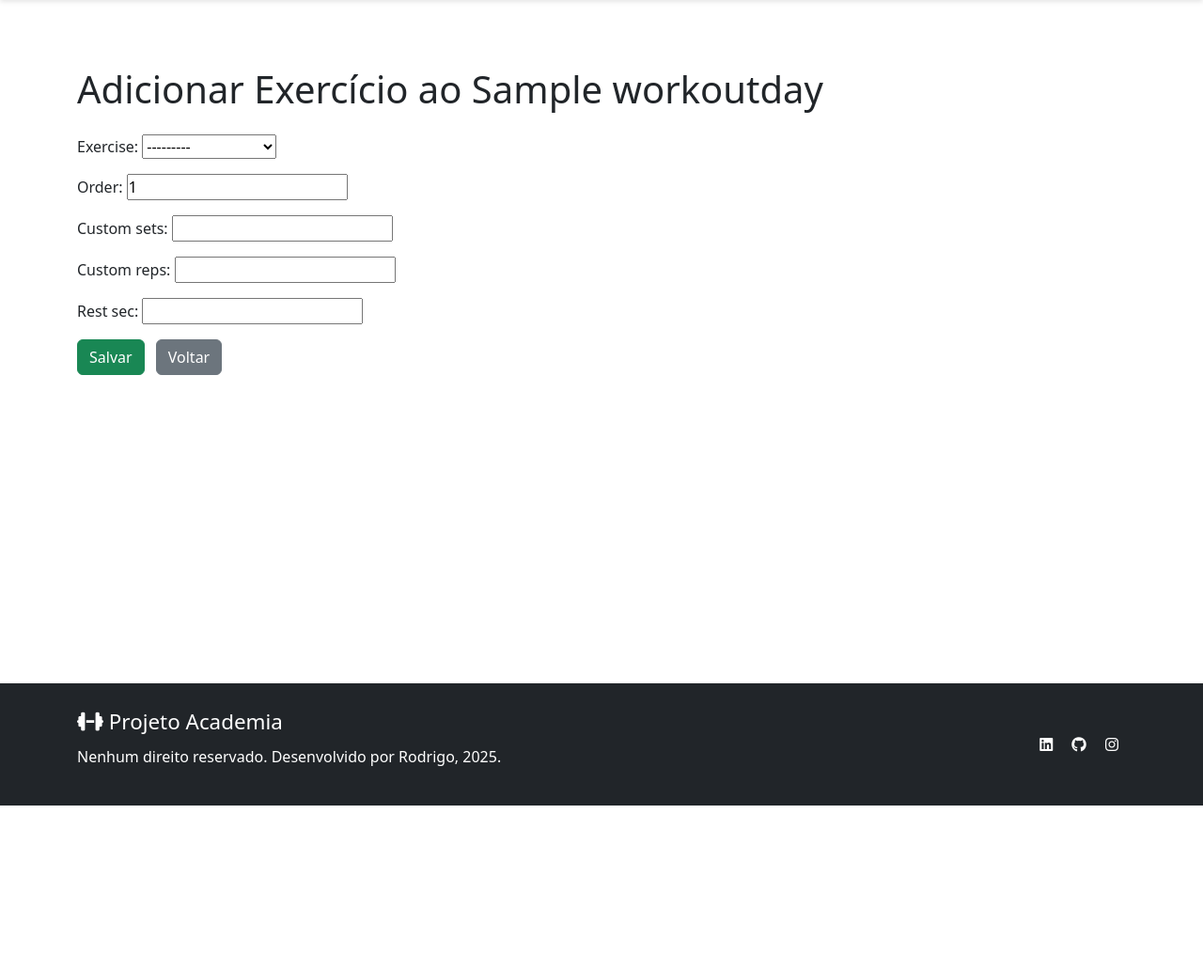
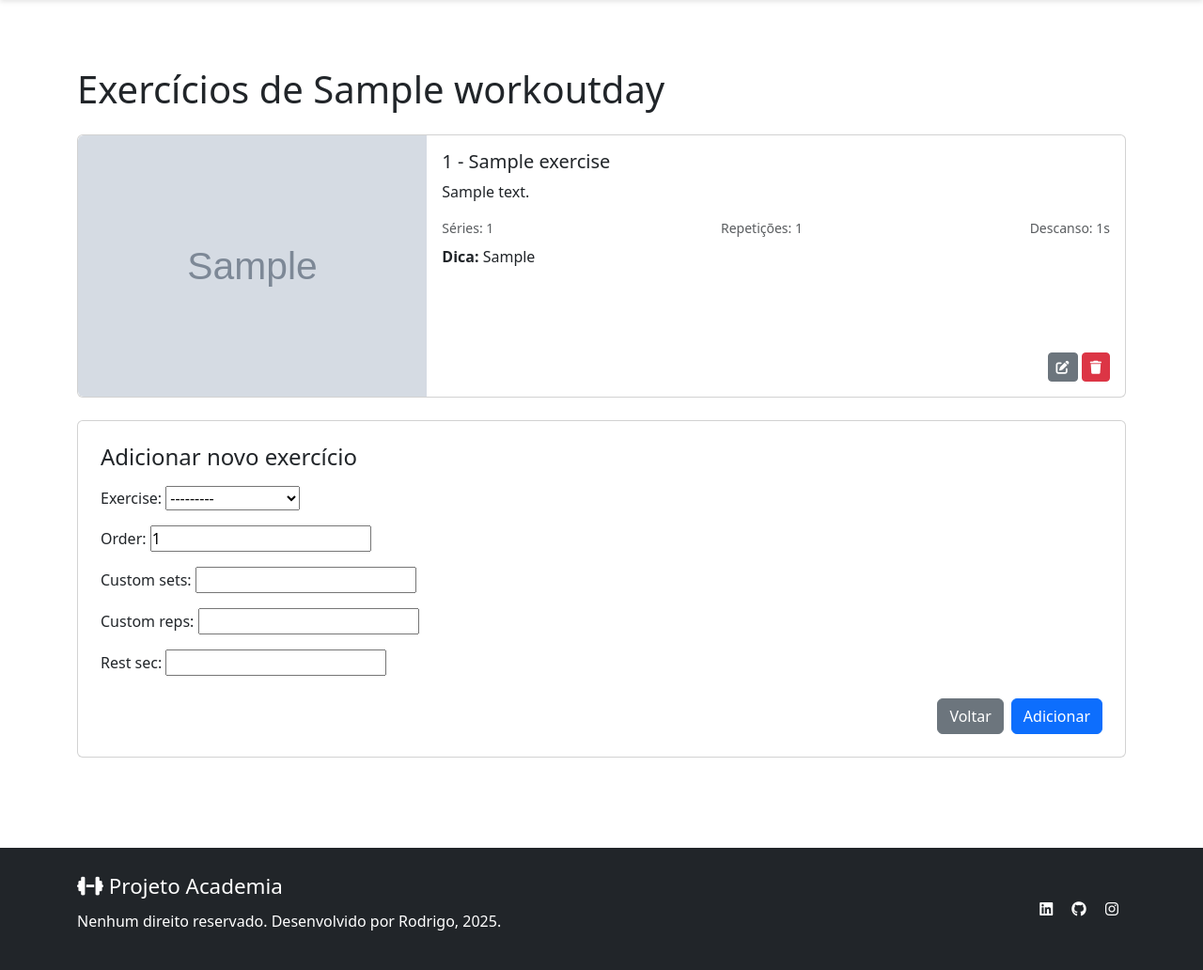
Before and after one commit to Rodrigo635/projeto-academia, a Django app: page /treinos/1/dias/1/exercicios/novo/ in a window 1280 px wide. Shown: the part 73-1105 px from the top of the page at 94% size. Before the commit the page ends 930 px from the top, so only its background shows below. Run offline with Django 5.2, Linux system fonts and the light colour scheme; a user stored in the database is signed in; tables that the repository leaves empty hold one stand-in row (values such as "Sample post"); grey boxes marked "Sample" are stand-in pictures.

Commit message:
Funcionalidades de gerenciamento de treino

```diff
--- a/app_academia/templates/cadastrar_exercicio.html
+++ b/app_academia/templates/cadastrar_exercicio.html
@@ -6,8 +6,10 @@
         <form method="post" enctype="multipart/form-data" class="card p-4">
             {% csrf_token %}
             {{ form.as_p }}
-            <button type="submit" class="btn btn-success mt-3">Salvar</button>
-            <a href="{% url 'exercicios' %}" class="btn btn-secondary mt-3 ms-2">Cancelar</a>
+            <div class="mt-4 d-flex justify-content-end gap-2">
+                <a href="{% url 'exercicios' %}" class="btn btn-secondary mt-3">Cancelar</a>
+                <button type="submit" class="btn btn-primary mt-3">Criar exercício</button>
+            </div>
         </form>
     </div>
 </section>
--- a/app_academia/templates/cadastrar_exercicio_no_dia.html
+++ b/app_academia/templates/cadastrar_exercicio_no_dia.html
@@ -1,13 +1,75 @@
 {% extends 'index2.html' %}
 {% block content %}
 <section class="min-vh-100 py-5">
-    <div class="container my-lg-5">
-        <h1 class="pt-5 pb-3">Adicionar Exercício ao {{ dia.name }}</h1>
-        <form method="post">{% csrf_token %}
-            {{ form.as_p }}
-            <button type="submit" class="btn btn-success">Salvar</button>
-            <a href="{% url 'listar_dias' plano_id %}" class="btn btn-secondary ms-2">Voltar</a>
-        </form>
+  <div class="container my-lg-5">
+
+    <h1 class="pt-5 pb-3">Exercícios de {{ dia.name }}</h1>
+
+    {# === Lista de exercícios existentes como cards === #}
+    {% if existing %}
+      {% for wd in existing %}
+      <div class="card mb-3 position-relative">
+        <div class="row g-0">
+          <div class="col-md-4">
+            <img src="{{ wd.exercise.photo.url }}" class="img-fluid rounded-start" alt="{{ wd.exercise.name }}">
+          </div>
+          <div class="col-md-8">
+            <div class="card-body">
+              <h5 class="card-title">
+                {{ wd.order }} - {{ wd.exercise.name }}
+              </h5>
+              <p class="card-text">{{ wd.exercise.description }}</p>
+              <div class="d-flex justify-content-between">
+                <small class="text-muted">Séries: {{ wd.custom_sets|default:wd.exercise.sets }}</small>
+                <small class="text-muted">Repetições: {{ wd.custom_reps|default:wd.exercise.reps }}</small>
+                <small class="text-muted">Descanso: {{ wd.rest_sec|default:wd.exercise.rest_sec }}s</small>
+              </div>
+              {% if wd.exercise.tip %}
+              <p class="mt-2"><strong>Dica:</strong> {{ wd.exercise.tip }}</p>
+              {% endif %}
+            </div>
+          </div>
+        </div>
+        {# Botões Editar / Remover no canto inferior direito do card #}
+        <div class="position-absolute" style="bottom: 1rem; right: 1rem;">
+          <div class="gap-2">
+            <a href="{% url 'editar_exercicio_no_dia' plano_id dia.id wd.id %}"
+               class="btn btn-sm btn-secondary text-white">
+              <i class="fa-solid fa-pen-to-square"></i>
+            </a>
+            <form method="post"
+                  action="{% url 'remover_exercicio_no_dia' plano_id dia.id wd.id %}"
+                  style="display:inline;">
+              {% csrf_token %}
+              <button type="submit" class="btn btn-sm btn-danger"
+                      onclick="return confirm('Remover este exercício?');">
+                <i class="fa-solid fa-trash"></i>
+              </button>
+            </form>
+          </div>
+        </div>
+      </div>
+      {% endfor %}
+    {% else %}
+      <p class="text-muted">Nenhum exercício adicionado ainda.</p>
+    {% endif %}
+
+    {# === Formulário de adição === #}
+    <div class="card p-4 mt-4 overflow-hidden">
+      <h4 class="mb-3">Adicionar novo exercício</h4>
+      <form method="post">{% csrf_token %}
+        {{ form.as_p }}
+        <div class="mt-4 d-flex justify-content-end gap-2">
+          <a href="{% url 'listar_dias' plano_id %}" class="btn btn-secondary">
+            Voltar
+          </a>
+          <button type="submit" class="btn btn-primary">
+            Adicionar
+          </button>
+        </div>
+      </form>
     </div>
+
+  </div>
 </section>
 {% endblock %}
--- a/app_academia/templates/editar_plano.html
+++ b/app_academia/templates/editar_plano.html
@@ -23,8 +23,10 @@
                 <option value="advanced" {% if plano.difficulty == 'advanced' %}selected{% endif %}>Avançado</option>
             </select>
         </div>
-        <button type="submit" class="btn btn-primary">Salvar Alterações</button>
-        <a href="{% url 'treinos' %}" class="btn btn-secondary ms-2">Cancelar</a>
+        <div class="mt-4 d-flex justify-content-end gap-2">
+            <a href="{% url 'treinos' %}" class="btn btn-secondary">Cancelar</a>
+            <button type="submit" class="btn btn-primary">Salvar Alterações</button>
+        </div>
     </form>
 </div>
 </section>
--- a/app_academia/templates/inicio.html
+++ b/app_academia/templates/inicio.html
@@ -7,11 +7,11 @@
         <h1>Treino de hoje</h1>
       </div>
       <div class="col-4 d-flex justify-content-end gap-2">
-        <a href="{% url 'inicio' %}?seq={{ seq|add:'-1' }}" class="btn btn-outline-secondary"><i
+        <a href="{% url 'inicio' %}?seq={{ seq|add:'-1' }}" class="btn btn-primary"><i
             class="fa-solid fa-arrow-left"></i>
           <p class="d-none d-lg-inline"> Voltar</p>
         </a>
-        <a href="{% url 'inicio' %}?seq={{ seq|add:'1' }}" class="btn btn-outline-secondary">
+        <a href="{% url 'inicio' %}?seq={{ seq|add:'1' }}" class="btn btn-primary">
           <p class="d-none d-lg-inline">Avançar </p><i class="fa-solid fa-arrow-right"></i>
         </a>
       </div>
--- a/app_academia/templates/novo_dia.html
+++ b/app_academia/templates/novo_dia.html
@@ -5,8 +5,10 @@
     <h1 class="pt-5 pb-3">Novo Dia de Treino</h1>
     <form method="post">{% csrf_token %}
       {{ form.as_p }}
-      <button type="submit" class="btn btn-success">Salvar</button>
-      <a href="{% url 'treinos' %}" class="btn btn-secondary ms-2">Voltar</a>
+      <div class="mt-4 d-flex justify-content-end gap-2">
+        <a href="{% url 'treinos' %}" class="btn btn-secondary">Voltar</a>
+        <button type="submit" class="btn btn-primary">Criar novo dia</button>
+      </div>
     </form>
   </div>
 </section>
--- a/app_academia/templates/novo_plano.html
+++ b/app_academia/templates/novo_plano.html
@@ -24,7 +24,10 @@
                     <option value="advanced">Avançado</option>
                 </select>
             </div>
-            <button type="submit" class="btn btn-primary">Criar treino</button>
+            <div class="mt-4 d-flex justify-content-end gap-2">
+                <a href="{% url 'treinos' %}" class="btn btn-secondary">Cancelar</a>
+                <button type="submit" class="btn btn-primary">Criar treino</button>
+            </div>
         </form>
     </div>
 </section>
--- a/app_academia/urls.py
+++ b/app_academia/urls.py
@@ -16,18 +16,24 @@
     path('treinos/novo/', novo_plano, name='novo_plano'),
     path('treinos/<int:plano_id>/editar/', editar_plano, name='editar_plano'),
     path('treinos/<int:plano_id>/ativar/', ativar_plano, name='ativar_plano'),
-    path(
-    'treinos/<int:plano_id>/dias/<int:dia_id>/exercicios/novo/',
-    cadastrar_exercicio_no_dia,
-    name='cadastrar_exercicio_no_dia'
-),
+    path('treinos/<int:plano_id>/dias/<int:dia_id>/exercicios/novo/', cadastrar_exercicio_no_dia, name='cadastrar_exercicio_no_dia'),
     path('treinos/desativar/', desativar_plano, name='desativar_plano'),
     # Dias de treino
     path('dias/novo/', novo_dia, name='novo_dia'),
     path('dias/<int:dia_id>/editar/', editar_dia, name='editar_dia'),
     path('treinos/<int:plano_id>/dias/', listar_dias, name='listar_dias'),
-    path('treinos/<int:plano_id>/dias/adicionar/<int:dia_id>/',
-         adicionar_dia_ao_plano, name='adicionar_dia_ao_plano'),
+    path('treinos/<int:plano_id>/dias/adicionar/<int:dia_id>/', adicionar_dia_ao_plano, name='adicionar_dia_ao_plano'),
+    path('treinos/<int:plano_id>/dias/<int:pd_id>/remover/', remover_dia_do_plano, name='remover_dia_do_plano'),
+    path(
+        'treinos/<int:plano_id>/dias/<int:dia_id>/exercicios/<int:wd_id>/editar/',
+        editar_exercicio_no_dia,
+        name='editar_exercicio_no_dia'
+    ),
+    path(
+        'treinos/<int:plano_id>/dias/<int:dia_id>/exercicios/<int:wd_id>/remover/',
+        remover_exercicio_no_dia,
+        name='remover_exercicio_no_dia'
+    ),
 
     # Exercicios
     path('exercicios/', exercicios, name='exercicios'),
--- a/app_academia/views.py
+++ b/app_academia/views.py
@@ -180,26 +180,61 @@
     PlanDay.objects.create(plan=plano, day=dia, sequence=ultima_seq + 1)
     return redirect('listar_dias', plano_id=plano.id)
 
+@login_required
+def remover_dia_do_plano(request, plano_id, pd_id):
+    plano = get_object_or_404(TrainingPlan, id=plano_id, owner=request.user)
+    plan_day = get_object_or_404(PlanDay, id=pd_id, plan=plano)
+    if request.method == 'POST':
+        plan_day.delete()
+    return redirect('listar_dias', plano_id=plano_id)
+
 
 @login_required
 def cadastrar_exercicio_no_dia(request, plano_id, dia_id):
     dia = get_object_or_404(WorkoutDay, id=dia_id)
+    # pega todas as associações WorkoutDayExercise para esse dia
+    existing = WorkoutDayExercise.objects.filter(day=dia).select_related('exercise')
+
     if request.method == 'POST':
         form = WorkoutDayExerciseForm(request.POST)
         if form.is_valid():
             exerc = form.save(commit=False)
             exerc.day = dia
             exerc.save()
-            # agora sabemos para qual plano devemos voltar
             return redirect('listar_dias', plano_id=plano_id)
     else:
         form = WorkoutDayExerciseForm()
+
     return render(request, 'cadastrar_exercicio_no_dia.html', {
         'form': form,
         'dia': dia,
-        'plano_id': plano_id,   # se você precisar no template
+        'plano_id': plano_id,
+        'existing': existing,    # <<--- aqui
     })
 
+@login_required
+def editar_exercicio_no_dia(request, plano_id, dia_id, wd_id):
+    wd = get_object_or_404(WorkoutDayExercise, id=wd_id, day__id=dia_id)
+    if request.method == 'POST':
+        form = WorkoutDayExerciseForm(request.POST, instance=wd)
+        if form.is_valid():
+            form.save()
+            return redirect('cadastrar_exercicio_no_dia', plano_id=plano_id, dia_id=dia_id)
+    else:
+        form = WorkoutDayExerciseForm(instance=wd)
+    return render(request, 'editar_exercicio_no_dia.html', {
+        'form': form,
+        'dia': wd.day,
+        'plano_id': plano_id,
+        'wd': wd,
+    })
+
+@login_required
+def remover_exercicio_no_dia(request, plano_id, dia_id, wd_id):
+    wd = get_object_or_404(WorkoutDayExercise, id=wd_id, day__id=dia_id)
+    if request.method == 'POST':
+        wd.delete()
+    return redirect('cadastrar_exercicio_no_dia', plano_id=plano_id, dia_id=dia_id)
 
 @login_required
 def novo_plano(request):
```
Also changed, not shown: app_academia/templates/listar_dias.html (+16 -3 lines), app_academia/templates/treinos.html (+24 -26 lines).
